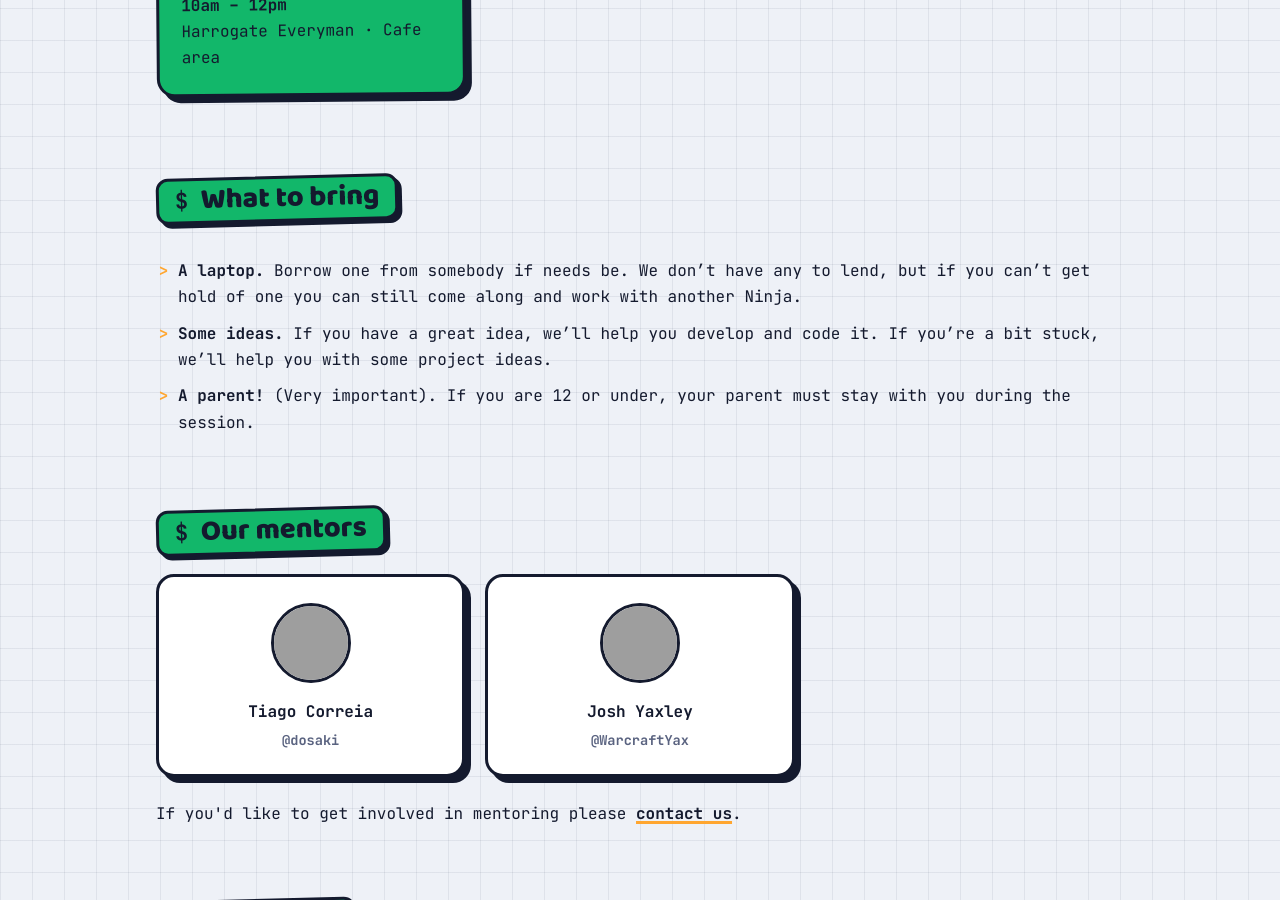
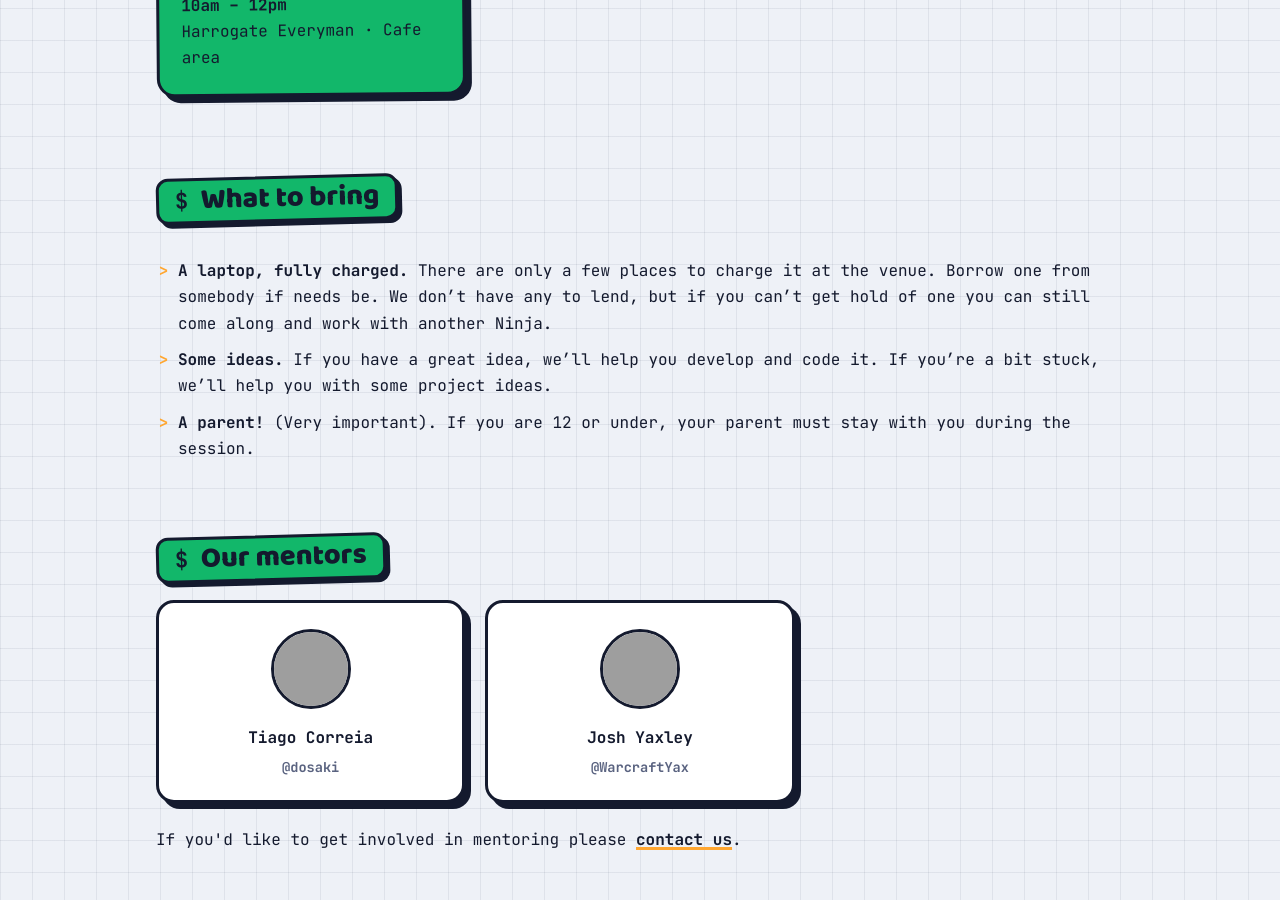
Before and after one commit to harrogatecoderdojo/harrogatecoderdojo.github.io, a Jekyll site: the page built from index.md, in a window 1280 px wide and 900 px high, scrolled down 952 px, cut to the strip 0-900 px from the top of the window. Built offline with Jekyll 4.4.1, drawn with Linux system fonts in a browser that asks for light colours; grey boxes are pictures that could not be loaded.

Commit message:
Ask for fully charged laptops

```diff
--- a/index.md
+++ b/index.md
@@ -26,7 +26,7 @@ We usually have 2-3 ninjas per session, so there's plenty of room for more!
 <section class="section" markdown="1">
 ## What to bring
 
-- **A laptop.** Borrow one from somebody if needs be. We don't have any to lend, but if you can't get hold of one you can still come along and work with another Ninja.
+- **A laptop, fully charged.** There are only a few places to charge it at the venue. Borrow one from somebody if needs be. We don't have any to lend, but if you can't get hold of one you can still come along and work with another Ninja.
 - **Some ideas.** If you have a great idea, we'll help you develop and code it. If you're a bit stuck, we'll help you with some project ideas.
 - **A parent!** (Very important). If you are 12 or under, your parent must stay with you during the session.
 </section>
```
